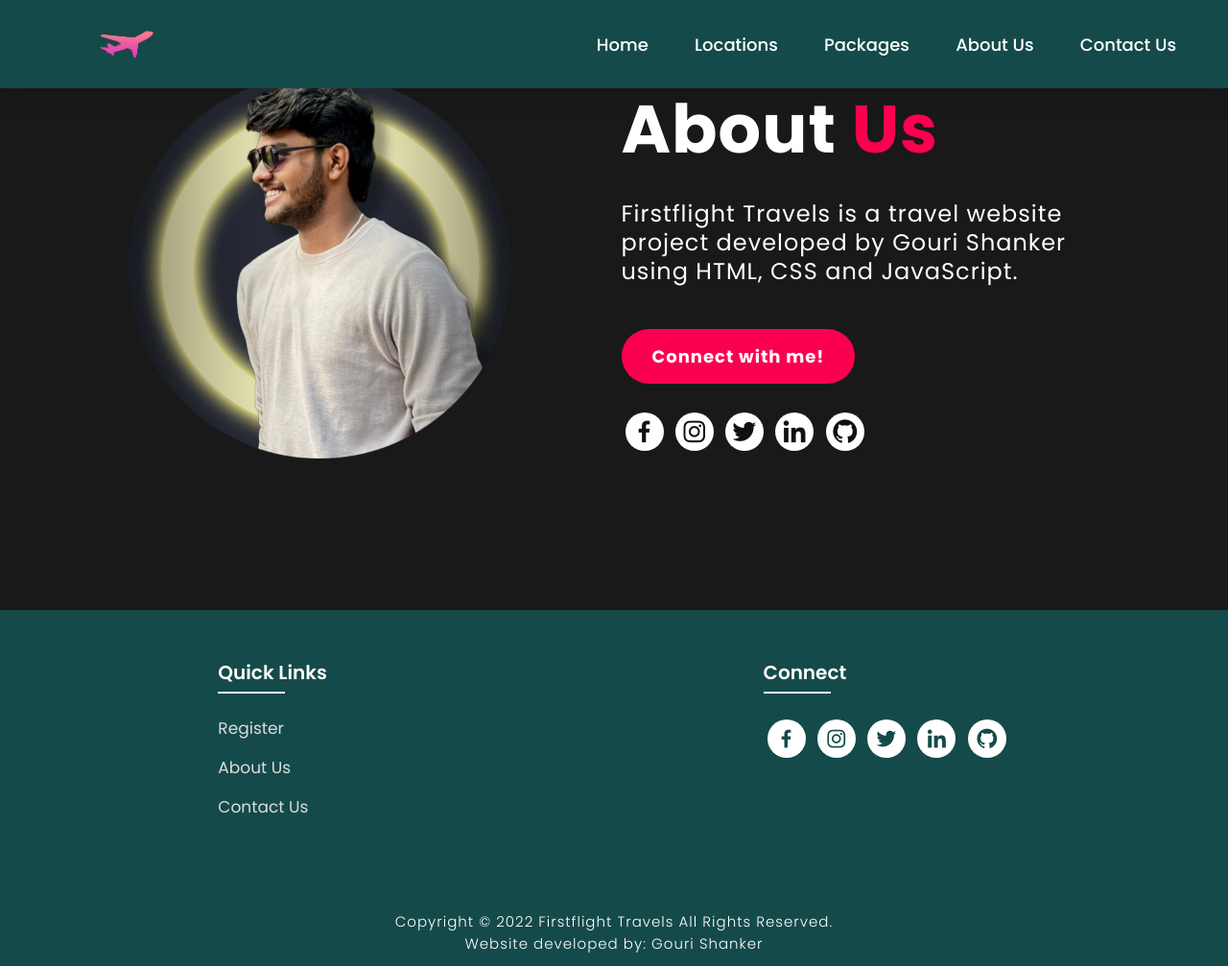
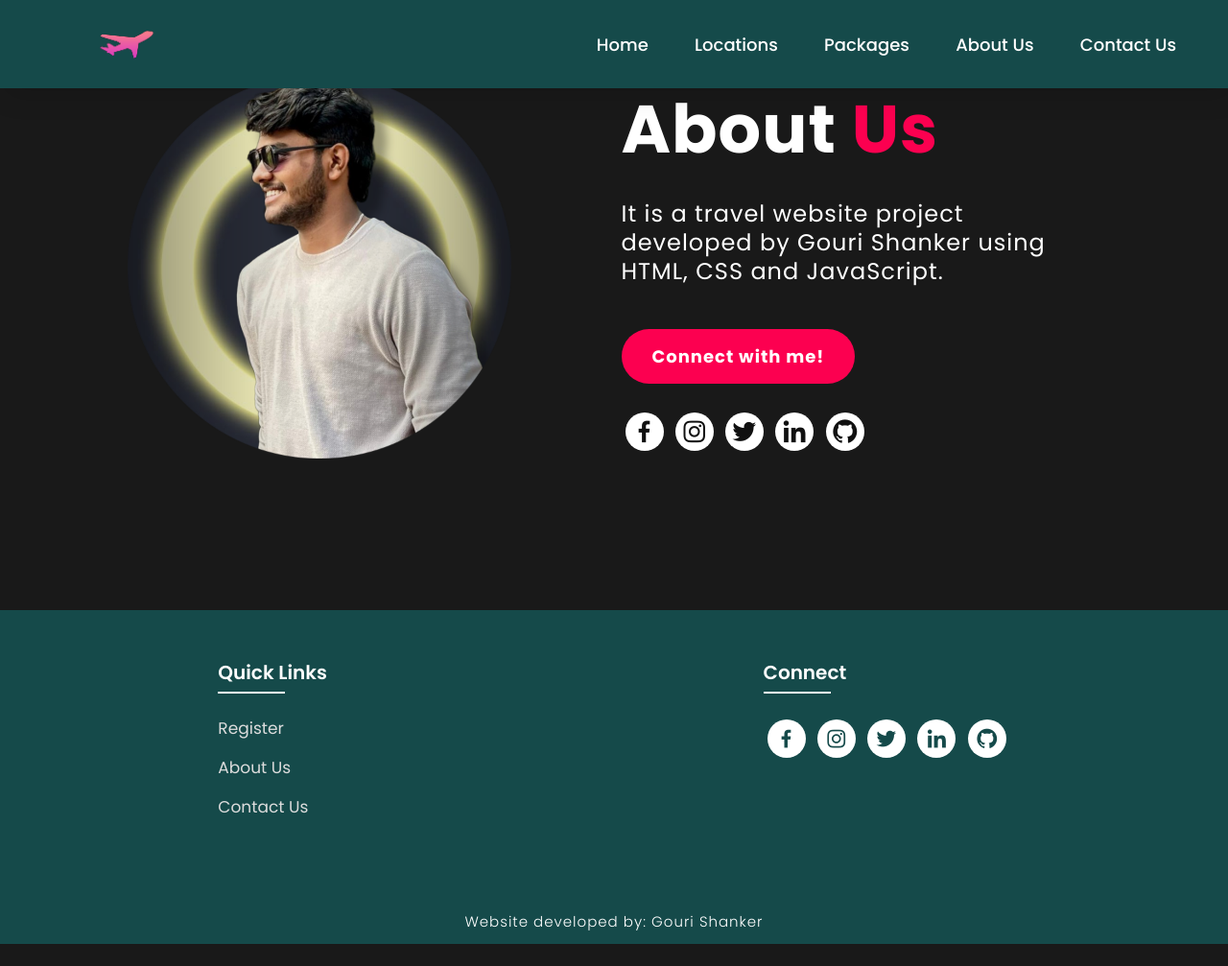
Before and after one commit to Majnu04/travel-website, a plain HTML site: page about.html in a window 1280 px wide. Shown: the whole page at 96% size. After the commit the page ends 984 px from the top, so only its background shows below. Drawn offline with nearby package versions, Linux system fonts and the light colour scheme.

Commit message:
Update about.html

```diff
--- a/about.html
+++ b/about.html
@@ -34,7 +34,7 @@
             <img src="files\profile-pic (4).png" alt="My Photo">
             <div class="abt-text">
                 <h1>About <span>Us</span></h1>
-                <p>Firstflight Travels is a travel website project developed by Gouri Shanker using HTML, CSS and JavaScript.</p>
+                <p> It is a travel website project developed by Gouri Shanker using HTML, CSS and JavaScript.</p>
                 <a href="https://www.linkedin.com/in/gourishanker" class="connectbtn" target="_blank">Connect with me!</a>
 
                 <div class="connect-section">
@@ -89,7 +89,7 @@
     </div>
 
     <div class="end">
-        <p>Copyright © 2022 Firstflight Travels All Rights Reserved.<br>Website developed by: Gouri Shanker</p>
+        <p>Website developed by: Gouri Shanker</p>
     </div>
 </section>
 
```
